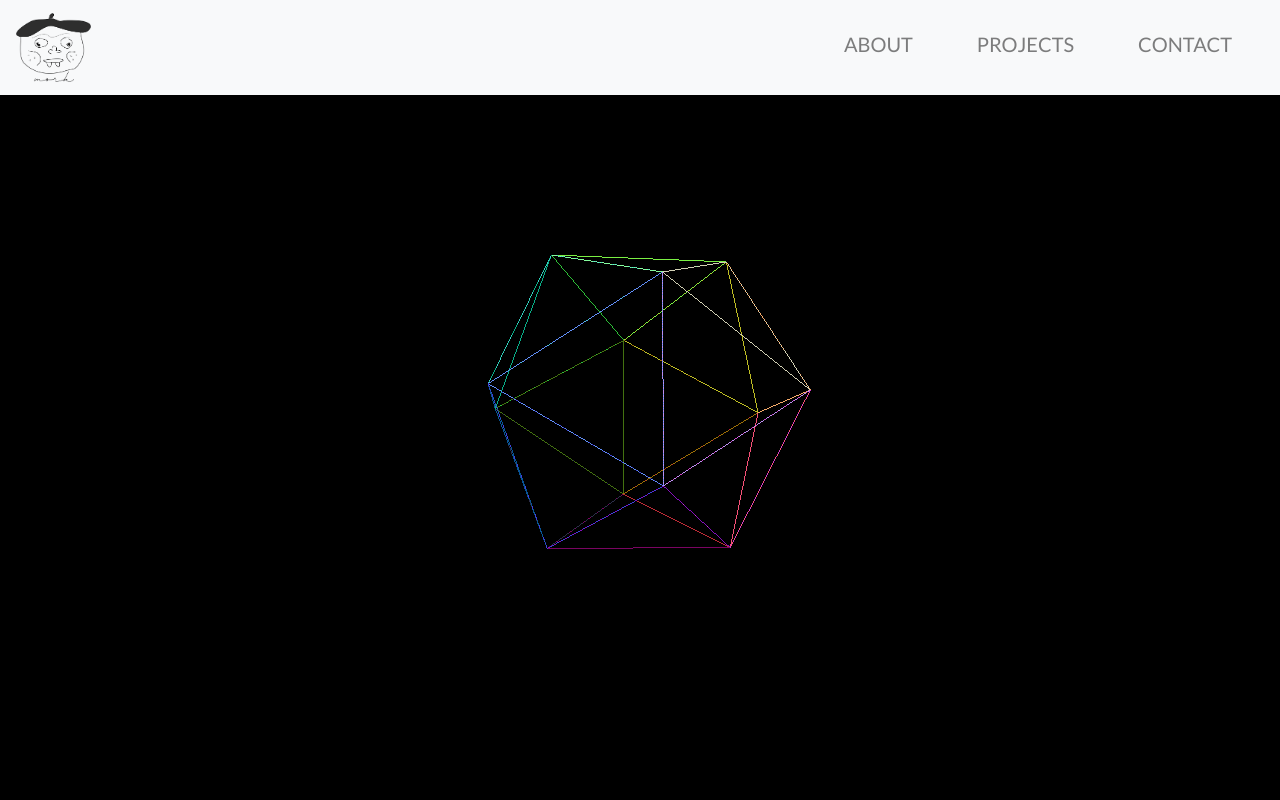
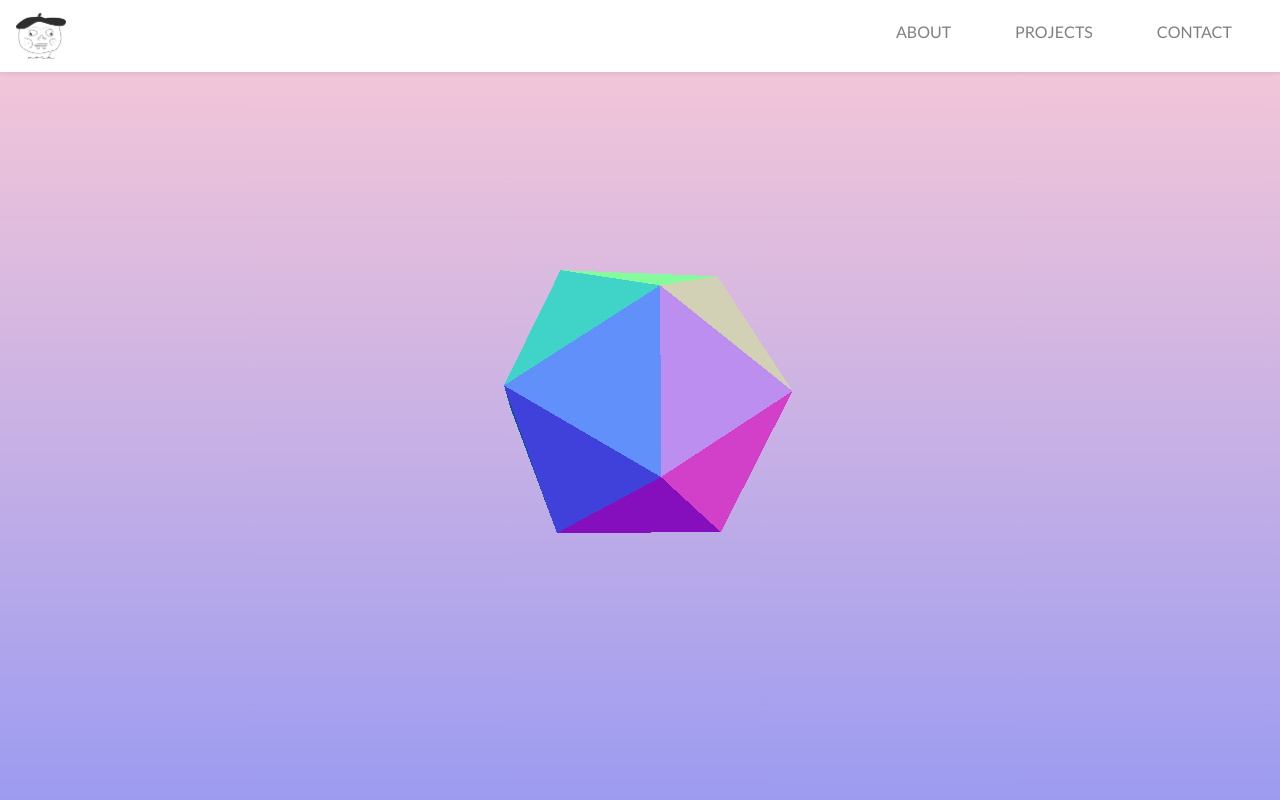
Before and after one commit to MorkWood2/portfolio-react, a React (Create React App) app: page / in a window 1280 px wide. Shown: the top 800 px of the page. Built offline with nearby package versions, Linux system fonts and the light colour scheme.

Commit message:
add background geometry scroll event

```diff
--- a/src/components/geometry/geometry.component.jsx
+++ b/src/components/geometry/geometry.component.jsx
@@ -4,38 +4,15 @@ import './geometry.styles.scss';
 
 class Geometry extends Component {
   componentDidMount() {
-    // var scene = new THREE.Scene();
-    // var camera = new THREE.PerspectiveCamera(
-    //   75,
-    //   window.innerWidth / window.innerHeight,
-    //   0.1,
-    //   1000
-    // );
-    // var renderer = new THREE.WebGLRenderer();
-    // renderer.setSize(window.innerWidth, window.innerHeight);
-    // // document.body.appendChild( renderer.domElement );
-    // // use ref as a mount point of the Three.js scene instead of the document.body
-    // this.mount.appendChild(renderer.domElement);
-    // var geometry = new THREE.BoxGeometry(1, 1, 1);
-    // var material = new THREE.MeshBasicMaterial({ color: 0x00ff00 });
-    // var cube = new THREE.Mesh(geometry, material);
-    // scene.add(cube);
-    // camera.position.z = 5;
-    // var animate = function () {
-    //   requestAnimationFrame(animate);
-    //   cube.rotation.x += 0.01;
-    //   cube.rotation.y += 0.01;
-    //   renderer.render(scene, camera);
-    // };
-    // animate();
     var scene = new THREE.Scene();
+    scene.background = null;
     var camera = new THREE.PerspectiveCamera(
-      50,
+      55,
       window.innerWidth / window.innerHeight,
       0.1,
       1000
     );
-    var renderer = new THREE.WebGLRenderer();
+    var renderer = new THREE.WebGLRenderer({ alpha: true });
     renderer.setSize(window.innerWidth, window.innerHeight);
     // document.body.appendChild( renderer.domElement );
     // use ref as a mount point of the Three.js scene instead of the document.body
@@ -43,7 +20,7 @@ class Geometry extends Component {
     var geometry = new THREE.IcosahedronGeometry();
     //directional light
     {
-      const color = 0xffffff;
+      const color = '0xffffff';
       const intensity = 1;
       const light = new THREE.DirectionalLight(color, intensity);
       light.position.set(-1, 2, 4);
@@ -51,22 +28,52 @@ class Geometry extends Component {
     }
     const material = new THREE.MeshNormalMaterial({
       color: 0x44aa88,
-      wireframe: true,
+      // wireframe: true,
     });
     var cube = new THREE.Mesh(geometry, material);
     scene.add(cube);
     camera.position.z = 5;
+
     var animate = function () {
       requestAnimationFrame(animate);
       cube.rotation.x += 0.01;
       cube.rotation.y += 0.01;
+
+      render();
+    };
+
+    var mouseX = 0,
+      mouseY = 0;
+
+    var windowHalfX = window.innerWidth / 2;
+    var windowHalfY = window.innerHeight / 2;
+
+    function onDocumentMouseMove(event) {
+      mouseX = (event.clientX - windowHalfX) / 175;
+      mouseY = (event.clientY - windowHalfY) / 175;
+    }
+
+    function render() {
+      camera.position.x += (mouseX - camera.position.x) * 0.5;
+      camera.position.y += (-mouseY - camera.position.y) * 0.5;
+
+      camera.lookAt(scene.position);
+
       renderer.render(scene, camera);
-    };
+    }
+
+    document.addEventListener('mousemove', onDocumentMouseMove, false);
+
     animate();
   }
   render() {
     return (
-      <div className='geometry-background' ref={(ref) => (this.mount = ref)} />
+      <div className='geometry-container'>
+        <div
+          className='geometry-background'
+          ref={(ref) => (this.mount = ref)}
+        />
+      </div>
     );
   }
 }
--- a/src/components/geometry/geometry.styles.scss
+++ b/src/components/geometry/geometry.styles.scss
@@ -1,5 +1,12 @@
-.geometry-background {
-  width: 100vw;
-  height: 100vh;
-  display: block;
+// .geometry-background {
+//   width: 100vw;
+//   height: 100vh;
+//   display: block;
+// }
+.geometry-container {
+  background: linear-gradient(
+    180deg,
+    rgba(251, 199, 212, 0.95),
+    rgba(151, 150, 240, 0.95)
+  );
 }
--- a/src/components/header/header.component.jsx
+++ b/src/components/header/header.component.jsx
@@ -4,20 +4,20 @@ import './header.styles.scss';
 import { Navbar, Nav } from 'react-bootstrap';
 
 const Header = () => (
-  <Navbar bg='light' expand='xl' className='fixed-top'>
+  <Navbar bg='white' expand='xl' className='fixed-top shadow-sm'>
     <Navbar.Brand href='#home'>
       <img src={require('../../assets/logo.png')} alt='logo' className='logo' />
     </Navbar.Brand>
     <Navbar.Toggle aria-controls='basic-navbar-nav' />
     <Navbar.Collapse id='basic-navbar-nav'>
       <Nav className='ml-auto nav '>
-        <Nav.Link className='ml-4 mr-4 h5' href='#home'>
+        <Nav.Link className='ml-4 mr-4 h6' href='#home'>
           ABOUT
         </Nav.Link>
-        <Nav.Link className='ml-4 mr-4 h5' href='#link'>
+        <Nav.Link className='ml-4 mr-4 h6' href='#link'>
           PROJECTS
         </Nav.Link>
-        <Nav.Link className='ml-4 mr-4 h5' href='#link'>
+        <Nav.Link className='ml-4 mr-4 h6' href='#link'>
           CONTACT
         </Nav.Link>
       </Nav>
--- a/src/components/header/header.styles.scss
+++ b/src/components/header/header.styles.scss
@@ -6,7 +6,7 @@
 }
 
 .logo {
-  width: 75px;
+  width: 50px;
   margin: 0;
   padding: 0;
 }
```
